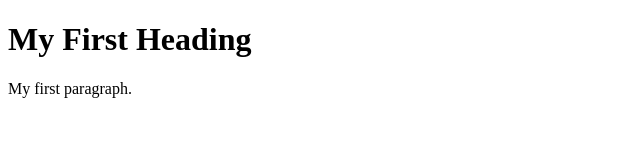
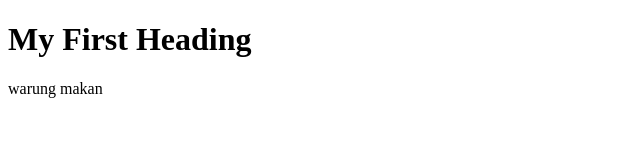
Before and after one commit to habibithoriq/repo-git, a plain HTML site: page index.html in a window 1280 px wide. Shown: the full height of the page, 0-640 px from the left. Drawn offline with Linux system fonts and the light colour scheme.

Commit message:
add changes

```diff
--- a/index.html
+++ b/index.html
@@ -3,7 +3,7 @@
 <body>
 
 <h1>My First Heading</h1>
-<p>My first paragraph.</p>
+<p>warung makan</p>
 
 </body>
 </html>
```
